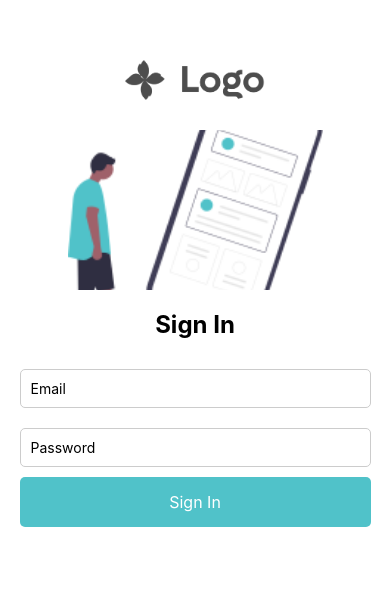
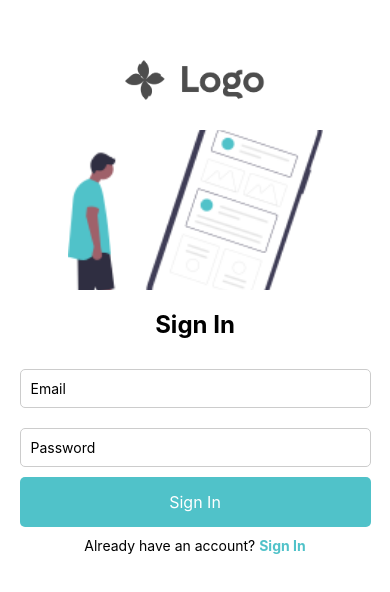
Before and after one commit to toushif468/madProject, a React Native app: screen / in a window 390 px wide. Shown: the top 592 px of the page. Built offline with nearby package versions, Linux system fonts and the light colour scheme.

Commit message:
Sign IN v3

```diff
--- a/src/screen/LoginScreen.tsx
+++ b/src/screen/LoginScreen.tsx
@@ -31,6 +31,13 @@ const LoginScreen = () => {
         <TouchableOpacity style={styles.getStartedButton}>
           <Text style={styles.getStartedText}>Sign In</Text>
         </TouchableOpacity>
+
+        <View style={styles.signUpTextContainer}>
+          <Text>Already have an account? </Text>
+          <TouchableOpacity>
+            <Text style={styles.signUpText}>Sign In</Text>
+          </TouchableOpacity>
+        </View>
       </View>
     </View>
   );
@@ -82,5 +89,12 @@ const styles = StyleSheet.create({
   getStartedText: {
     color: '#fff',
     fontSize: 16,
+  }, signUpTextContainer: {
+    flexDirection: 'row',
+    alignItems: 'center',
+    marginTop: 10,
+  }, signUpText: {
+    color: '#50C2C9',
+    fontWeight: 'bold',
   },
 });
```
